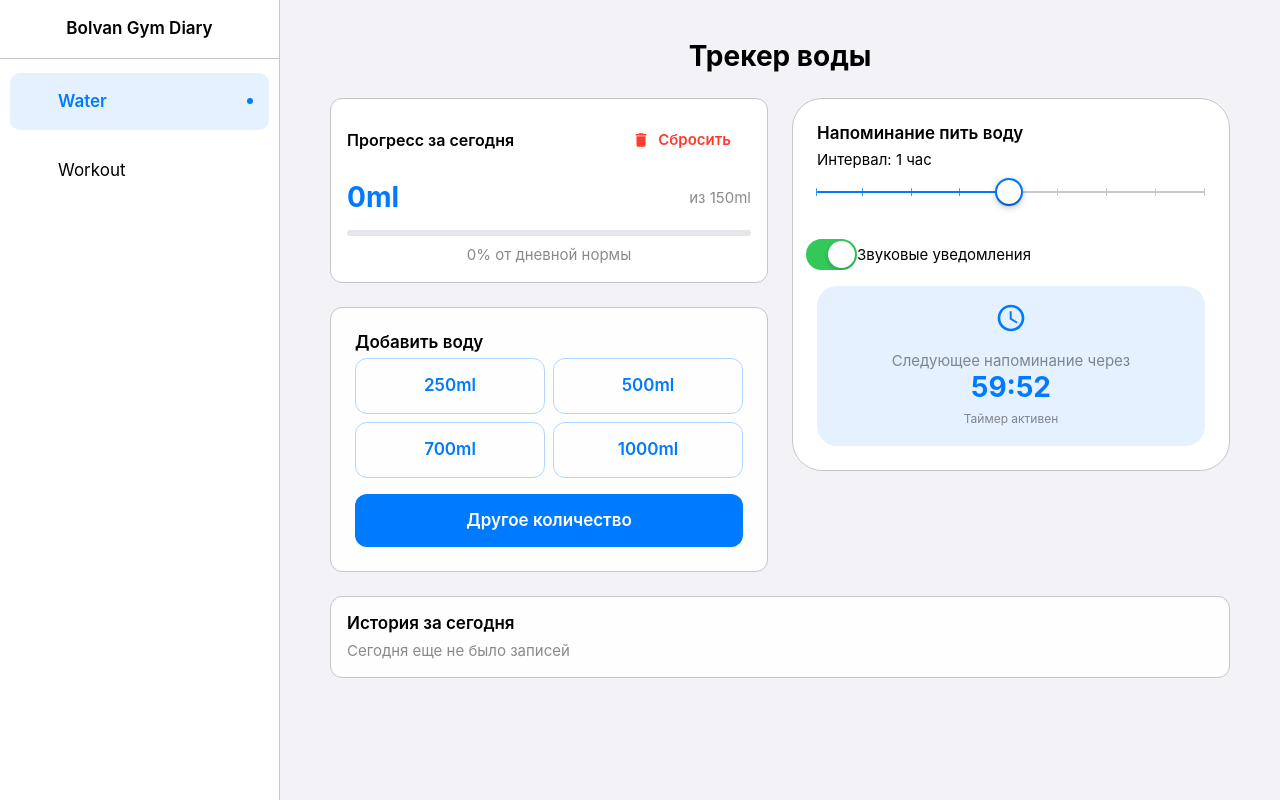
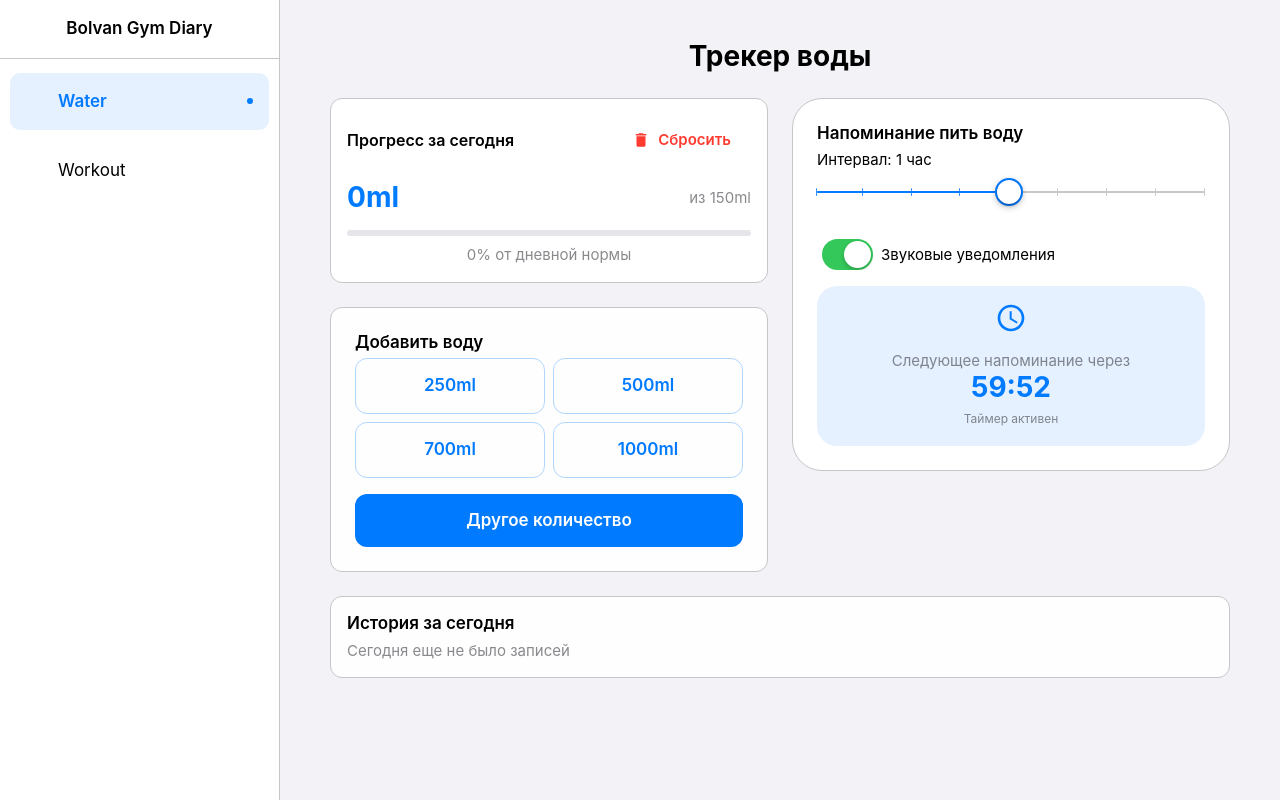
Before and after one commit to skipiles/Bolvan-gym-diary, a React (Vite) app: page /water in a window 1280 px wide. Both pictures are taken after typing "5" into the empty fields and a click on the button "Сохранить". Built offline with nearby package versions, Linux system fonts and the light colour scheme; some icons are missing.

Commit message:
fix: correct paths for GitHub Pages deployment

```diff
--- a/index.html
+++ b/index.html
@@ -3,7 +3,7 @@
   <head>
     <meta charset="UTF-8" />
     <title>The Bolvan Gym</title>
-    <link rel="icon" type="image/png" href="/public/titleImage2.png" />
+    <link rel="icon" type="image/png" href="/titleImage2.png" />
     <meta
       name="viewport"
       content="width=device-width, initial-scale=1.0, maximum-scale=1.0, user-scalable=no"
@@ -12,6 +12,6 @@
   </head>
   <body>
     <div id="root"></div>
-    <script type="module" src="/src/main.tsx"></script>
+    <script type="module" src="./src/main.tsx"></script>
   </body>
 </html>
--- a/src/features/water-tracker/components/ReminderTimer.tsx
+++ b/src/features/water-tracker/components/ReminderTimer.tsx
@@ -295,11 +295,18 @@ export const ReminderTimer: React.FC<Props> = ({
       <FormControlLabel
         control={
           <Switch
+            sx={{
+              ml: 2,
+            }}
             checked={soundEnabled}
             onChange={(e) => onSoundToggle(e.target.checked)}
           />
         }
-        label={<Typography variant="body2">Звуковые уведомления</Typography>}
+        label={
+          <Typography sx={{ ml: 1 }} variant="body2">
+            Звуковые уведомления
+          </Typography>
+        }
       />
 
       <Box
--- a/vite.config.ts
+++ b/vite.config.ts
@@ -5,7 +5,7 @@ import path from 'path'
 // https://vite.dev/config/
 export default defineConfig({
   plugins: [react()],
-  base: '/Bolvan-gym-diary/',
+  // base: '/Bolvan-gym-diary/',
   resolve: {
     alias: {
       '@': path.resolve(__dirname, './src'),
```
